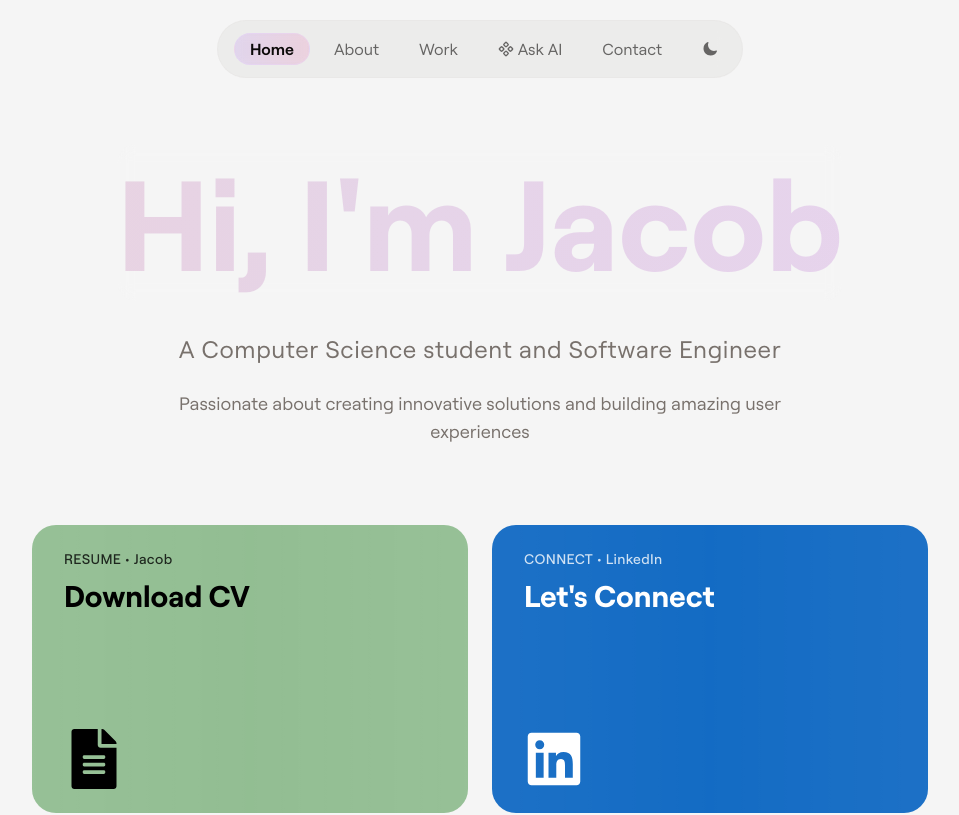
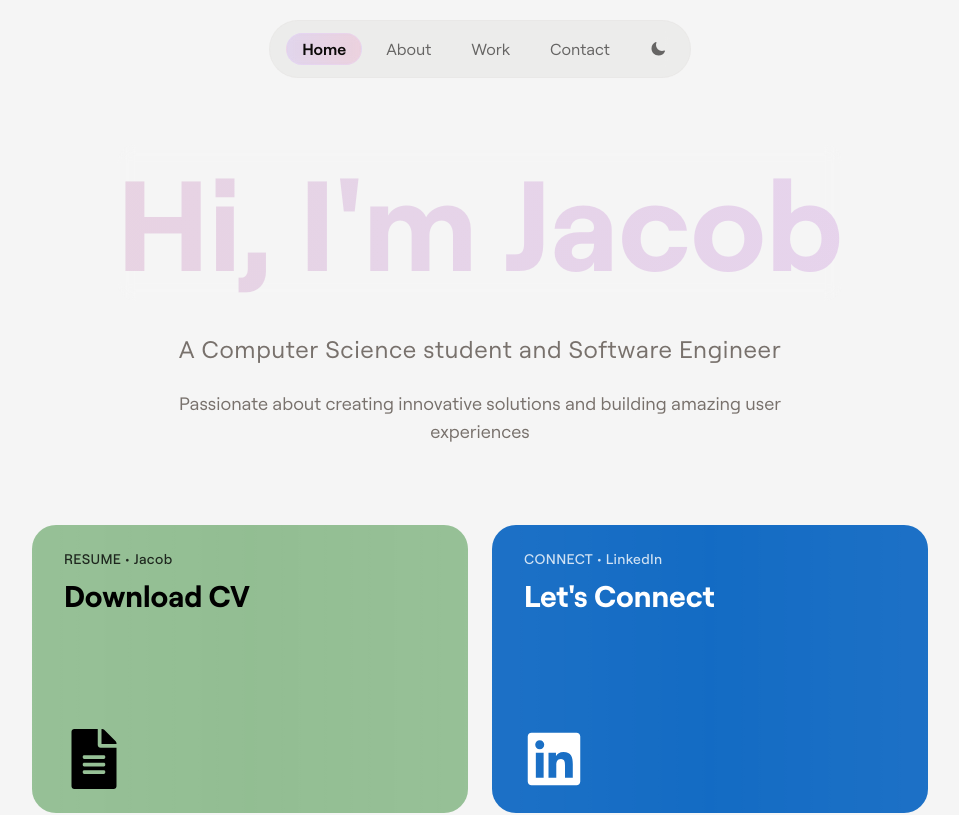
Before and after one commit to jacobslunga/portfolio-site, a React (Vite) app: page / in a window 1280 px wide. Shown: the top 815 px of the page, without its empty margins (160-1119 px from the left). Built offline with nearby package versions, Linux system fonts and the light colour scheme.

Commit message:
feat: removed ai

```diff
--- a/src/components/Header.tsx
+++ b/src/components/Header.tsx
@@ -2,7 +2,6 @@ import { NavLink, useLocation } from "react-router-dom";
 import { useEffect, useRef, useState } from "react";
 import { useTheme } from "@/contexts/ThemeContext";
 import { HiSun, HiMoon, HiBars3 } from "react-icons/hi2";
-import { Component } from "lucide-react";
 import { cn } from "@/lib/utils";
 import {
   Drawer,
@@ -15,7 +14,6 @@ const navItems = [
   { name: "Home", path: "/" },
   { name: "About", path: "/about" },
   { name: "Work", path: "/work" },
-  { name: "Ask AI", path: "/chat", icon: Component },
   { name: "Contact", path: "/contact" },
 ];
 
@@ -86,7 +84,7 @@ export default function Header() {
           )}
 
           {/* Links */}
-          {navItems.map(({ name, path, icon: Icon }) => (
+          {navItems.map(({ name, path }) => (
             <NavLink
               key={path}
               to={path}
@@ -99,7 +97,6 @@ export default function Header() {
                 )
               }
             >
-              {Icon && <Icon className="w-4 h-4" />}
               {name}
             </NavLink>
           ))}
@@ -177,7 +174,7 @@ export default function Header() {
                     <h2 className="text-lg font-semibold text-center mb-4">
                       Navigation
                     </h2>
-                    {navItems.map(({ name, path, icon: Icon }) => (
+                    {navItems.map(({ name, path }) => (
                       <DrawerClose key={path} asChild>
                         <NavLink
                           to={path}
@@ -191,7 +188,6 @@ export default function Header() {
                           }
                           onClick={() => setIsDrawerOpen(false)}
                         >
-                          {Icon && <Icon className="w-4 h-4" />}
                           {name}
                         </NavLink>
                       </DrawerClose>
```
Also changed, not shown: src/routes.tsx (+0 -7 lines).
